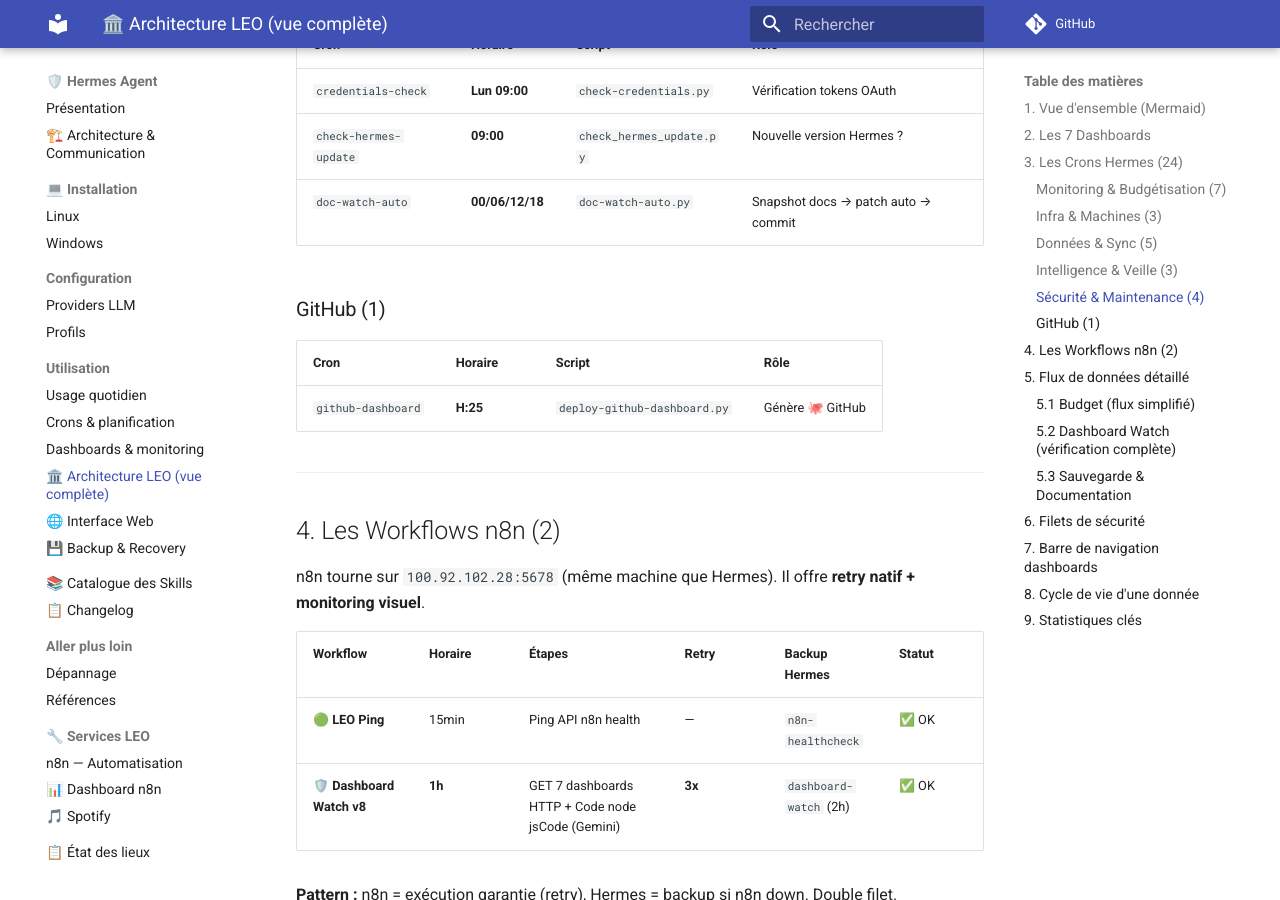
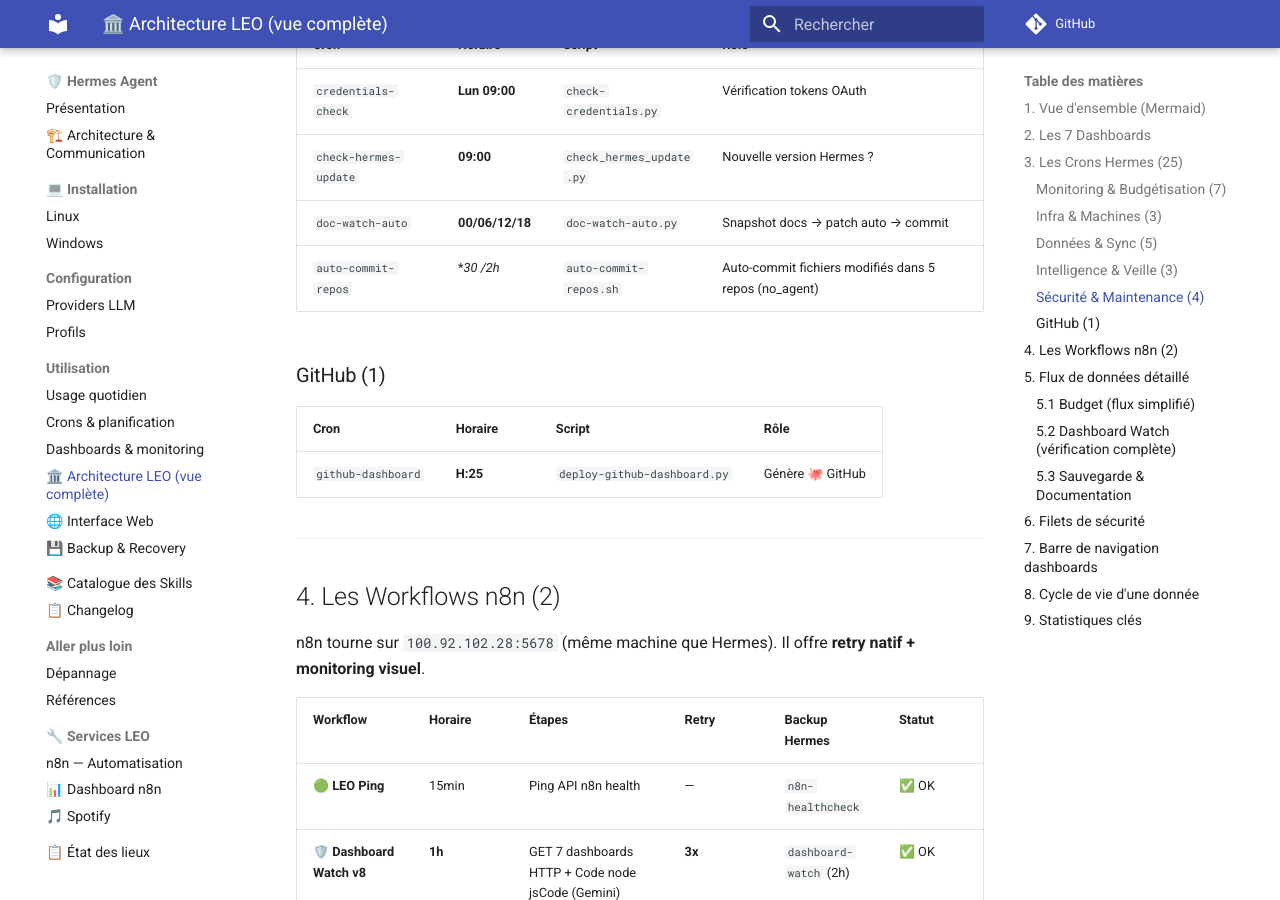
Before and after one commit to christophedanhier-hash/hermes-wiki, an MkDocs documentation site: the page built from docs/hermes/utilisation/architecture-leo.md, in a window 1280 px wide and 900 px high, scrolled down 3382 px. Built offline with MkDocs 1.6.1 and Material for MkDocs 9.7.7, drawn with Linux system fonts in a browser that asks for light colours; comment, search, counter and statistics services are not loaded; some of the changed text lies outside the part shown.

Commit message:
sync: wiki mis à jour depuis les sources

```diff
--- a/docs/hermes/utilisation/architecture-leo.md
+++ b/docs/hermes/utilisation/architecture-leo.md
@@ -117,7 +117,7 @@
 
 ---
 
-## 3. Les Crons Hermes (24)
+## 3. Les Crons Hermes (25)
 
 Tous en `no_agent` sauf 2 = **quasi 0$ de consommation LLM**.
 
@@ -166,6 +166,7 @@
 | `credentials-check` | **Lun 09:00** | `check-credentials.py` | Vérification tokens OAuth |
 | `check-hermes-update` | **09:00** | `check_hermes_update.py` | Nouvelle version Hermes ? |
 | `doc-watch-auto` | **00/06/12/18** | `doc-watch-auto.py` | Snapshot docs → patch auto → commit |
+| `auto-commit-repos` | **30 */2h** | `auto-commit-repos.sh` | Auto-commit fichiers modifiés dans 5 repos (no_agent) |
 
 ### GitHub (1)
 
@@ -317,7 +318,7 @@
 
 | Métrique | Valeur |
 |----------|--------|
-| Crons Hermes | **24** (dont 22 en no_agent = quasi 0$) |
+| Crons Hermes | **25** (dont 22 en no_agent = quasi 0$) |
 | Workflows n8n | **2** ✅ |
 | Dashboards | **7** (tous HTTP 200) |
 | Budget DeepSeek | **26.24$** |
```
